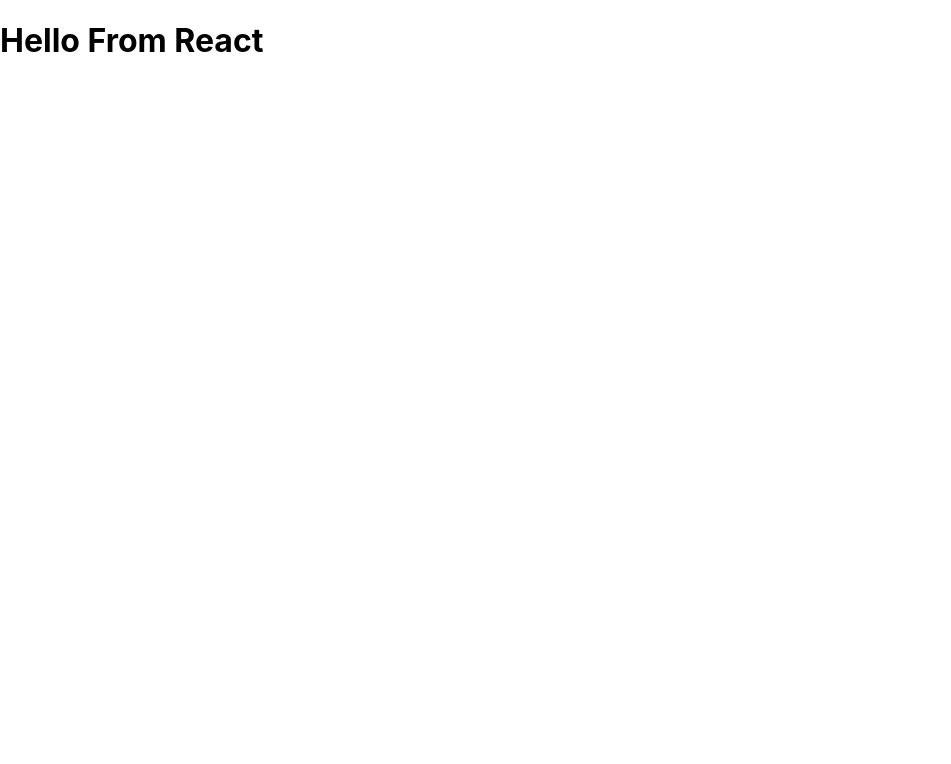
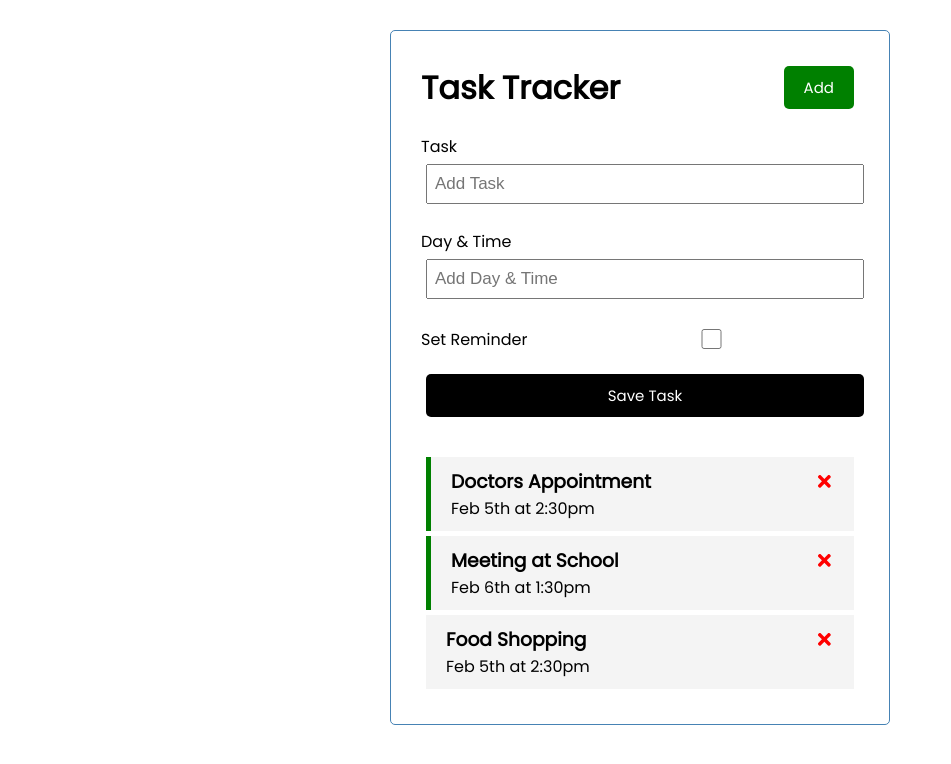
Before and after one commit to AJVancattenburch/react-task-tracker, a React (Create React App) app: page / in a window 1280 px wide. Shown: the top 764 px of the page, without its empty margins (0-951 px from the left). Built offline with nearby package versions, Linux system fonts and the light colour scheme.

Commit message:
tasks checkbox toggling

```diff
--- a/package.json
+++ b/package.json
@@ -8,7 +8,9 @@
     "@testing-library/user-event": "^13.5.0",
     "react": "^18.2.0",
     "react-dom": "^18.2.0",
+    "react-icons": "^4.10.1",
     "react-scripts": "5.0.1",
+    "styled-components": "^6.0.7",
     "web-vitals": "^2.1.4"
   },
   "scripts": {
--- a/src/App.js
+++ b/src/App.js
@@ -1,8 +1,59 @@
+import { useState } from "react"
+import Header from "./components/Header"
+import Tasks from "./components/Tasks"
+import AddTask from "./components/AddTask"
+
 function App() {
+
+  const [tasks, setTasks] = useState([
+    {
+      id: 1,
+      text: 'Doctors Appointment',
+      day: 'Feb 5th at 2:30pm',
+      reminder: true,
+    },
+    {
+      id: 2,
+      text: 'Meeting at School',
+      day: 'Feb 6th at 1:30pm',
+      reminder: true,
+    },
+    {
+      id: 3,
+      text: 'Food Shopping',
+      day: 'Feb 5th at 2:30pm',
+      reminder: false,
+    }
+  ])
+
+  //Delete Task
+  const deleteTask = (id) => {
+    setTasks(
+      tasks.filter((task) => task.id !== id))
+  }
+
+  //Toggle Reminder
+  const toggleReminder = (id) => {
+    setTasks(
+      tasks.map((task) =>
+        task.id === id ?
+        {...task, reminder: !task.reminder}
+        : task
+      )
+    )
+  }
 
   return (
     <div className="container">
-      <h1>Hello From React</h1>
+      <Header props="" />
+      <AddTask />
+      {tasks.length > 0 ?
+        <Tasks
+          tasks={tasks}
+          onDelete={deleteTask}
+          onToggle={toggleReminder}
+          />
+      : 'No Tasks To Show'}
     </div>
   );
 }
--- /dev/null
+++ b/src/Components/AddTask.js
@@ -0,0 +1,46 @@
+import { useState } from 'react';
+
+const AddTask = () => {
+
+  const [text, setText] = useState('')
+  const [day, setDay] = useState('')
+  const [reminder, setReminder] = useState(false)
+
+  return (
+    <form className="add-form">
+      <div className="form-control">
+        <label>Task</label>
+        <input
+          type="text"
+          placeholder="Add Task"
+          value={text}
+          onChange={(e) =>
+            setText(e.target.value)}
+        />
+      </div>
+      <div className="form-control">
+        <label>Day & Time</label>
+        <input
+          type="text"
+          placeholder="Add Day & Time"
+          value={day}
+          onChange={(e) =>
+            setDay(e.target.value)}
+        />
+      </div>
+      <div className="form-control form-control-check">
+        <label>Set Reminder</label>
+        <input
+          type="checkbox"
+          value={reminder}
+          onChange={(e) =>
+            setReminder(e.currentTarget.checked)}
+        />
+      </div>
+
+      <input type="submit" value="Save Task" className="btn btn-block" />
+    </form>
+  )
+}
+
+export default AddTask
--- /dev/null
+++ b/src/Components/Button.js
@@ -0,0 +1,24 @@
+import { PropTypes } from "prop-types"
+
+
+const Button = ({ color, text, onClick }) => {
+
+  return (
+    <button
+      onClick={onClick}
+      style={{ backgroundColor: color }}
+      className="btn">{ text }</button>
+  )
+}
+
+Button.defaultProps = {
+  color: 'steelblue',
+}
+
+Button.propTypes = {
+  text: PropTypes.string,
+  color: PropTypes.string,
+  onClick: PropTypes.func,
+}
+
+export default Button
--- a/src/Components/Header.js
+++ b/src/Components/Header.js
@@ -1,9 +1,24 @@
-import React from 'react'
+import PropTypes from 'prop-types'
+import Button from './Button'
 
-const Header = () => {
+const Header = ({ title }) => {
+  const onClick = () => {
+    console.log('Click')
+  }
   return (
-    <div>Header</div>
+    <header className="header">
+      <h1>{title}</h1>
+      <Button color='green' text='Add' onClick={onClick} />
+    </header>
   )
 }
 
+Header.defaultProps = {
+  title: 'Task Tracker',
+}
+
+Header.propTypes = {
+  title: PropTypes.string.isRequired,
+}
+
 export default Header
--- /dev/null
+++ b/src/Components/Task.js
@@ -0,0 +1,29 @@
+import { FaTimes } from 'react-icons/fa'
+
+const Task = ({ task, onDelete, onToggle }) => {
+  return (
+    <div
+      style={{
+        userSelect: 'none',
+      }}
+      className={`task ${task.reminder ? 'reminder' : ''}`}
+      onDoubleClick={() =>
+        onToggle(task.id)}
+        >
+      <h3>
+        {task.text}{' '}
+        <FaTimes
+          style={{
+            color: 'red',
+            cursor: 'pointer',
+            userSelect: 'none',
+          }}
+          onClick={() =>
+            onDelete(task.id)} />
+      </h3>
+      <p>{task.day}</p>
+    </div>
+  )
+}
+
+export default Task
--- /dev/null
+++ b/src/Components/Tasks.js
@@ -0,0 +1,18 @@
+import Task from "./Task"
+
+const Tasks = ({ tasks, onDelete, onToggle }) => {
+
+  return (
+    <>
+      {tasks.map((task) =>
+        (<Task
+          key={task.id}
+          task={task}
+          onDelete={onDelete}
+          onToggle={onToggle} />)
+      )}
+    </>
+  )
+}
+
+export default Tasks
--- a/src/index.css
+++ b/src/index.css
@@ -1,13 +1,112 @@
-body {
+@import url('https://fonts.googleapis.com/css2?family=Poppins:wght@300;400&display=swap');
+
+* {
+  box-sizing: border-box;
   margin: 0;
-  font-family: -apple-system, BlinkMacSystemFont, 'Segoe UI', 'Roboto', 'Oxygen',
-    'Ubuntu', 'Cantarell', 'Fira Sans', 'Droid Sans', 'Helvetica Neue',
-    sans-serif;
-  -webkit-font-smoothing: antialiased;
-  -moz-osx-font-smoothing: grayscale;
+  padding: 0;
 }
 
-code {
-  font-family: source-code-pro, Menlo, Monaco, Consolas, 'Courier New',
-    monospace;
+body {
+  font-family: 'Poppins', sans-serif;
 }
+
+.container {
+  max-width: 500px;
+  margin: 30px auto;
+  overflow: auto;
+  min-height: 300px;
+  border: 1px solid steelblue;
+  padding: 30px;
+  border-radius: 5px;
+}
+
+.header {
+  display: flex;
+  justify-content: space-between;
+  align-items: center;
+  margin-bottom: 20px;
+}
+
+.btn {
+  display: inline-block;
+  background: #000;
+  color: #fff;
+  border: none;
+  padding: 10px 20px;
+  margin: 5px;
+  border-radius: 5px;
+  cursor: pointer;
+  text-decoration: none;
+  font-size: 15px;
+  font-family: inherit;
+}
+
+.btn:focus {
+  outline: none;
+}
+
+.btn:active {
+  transform: scale(0.98);
+}
+
+.btn-block {
+  display: block;
+  width: 100%;
+}
+
+.task {
+  background: #f4f4f4;
+  margin: 5px;
+  padding: 10px 20px;
+  cursor: pointer;
+}
+
+.task.reminder {
+  border-left: 5px solid green;
+}
+
+.task h3 {
+  display: flex;
+  align-items: center;
+  justify-content: space-between;
+}
+
+.add-form {
+  margin-bottom: 40px;
+}
+
+.form-control {
+  margin: 20px 0;
+}
+
+.form-control label {
+  display: block;
+}
+
+.form-control input {
+  width: 100%;
+  height: 40px;
+  margin: 5px;
+  padding: 3px 7px;
+  font-size: 17px;
+}
+
+.form-control-check {
+  display: flex;
+  align-items: center;
+  justify-content: space-between;
+}
+
+.form-control-check label {
+  flex: 1;
+}
+
+.form-control-check input {
+  flex: 2;
+  height: 20px;
+}
+
+footer {
+  margin-top: 30px;
+  text-align: center;
+}
```
Also changed, not shown: 1 other file (tests, documents, lock files or other folders).
